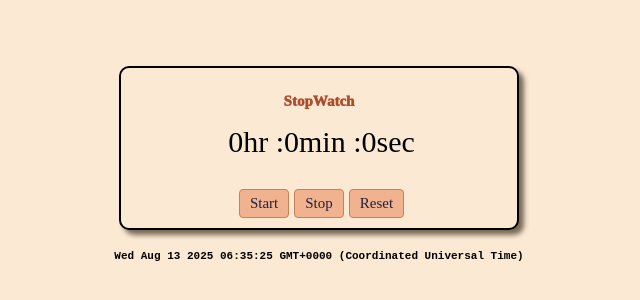
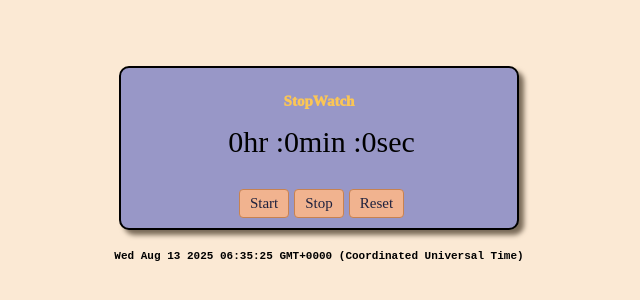
Before and after one commit to Khishigdari/ToDo, a plain HTML site: page stopWatch/index.html in a window 1280 px wide. Shown: the part 236-536 px from the top of the page, without its empty margins (321-961 px from the left). Drawn offline with Linux system fonts and the light colour scheme; a web font is replaced by a local one.

Commit message:
background color change

```diff
--- a/stopWatch/index.html
+++ b/stopWatch/index.html
@@ -35,9 +35,11 @@
       p {
         font-size: 15px;
         font-weight: 1000;
-        color: rgb(174, 75, 42);
+        color: rgb(251, 198, 85);
+        background-color: rgb(152, 151, 199);
       }
       .container {
+        background-color: rgb(152, 151, 199);
         display: flex;
         flex-direction: column;
         justify-content: center;
@@ -73,6 +75,7 @@
       }
       .btns {
         display: flex;
+        background-color: rgb(152, 151, 199);
       }
       button:hover {
         background-color: rgb(63, 121, 123);
@@ -84,7 +87,16 @@
         margin-top: 20px;
         font-size: 11px;
         font-family: "Courier New", Courier, monospace;
-        font-weight: 550;
+        font-weight: 570;
+      }
+      #hourCounter {
+        background-color: rgb(152, 151, 199);
+      }
+      #minCounter {
+        background-color: rgb(152, 151, 199);
+      }
+      #counter {
+        background-color: rgb(152, 151, 199);
       }
     </style>
   </head>
```
